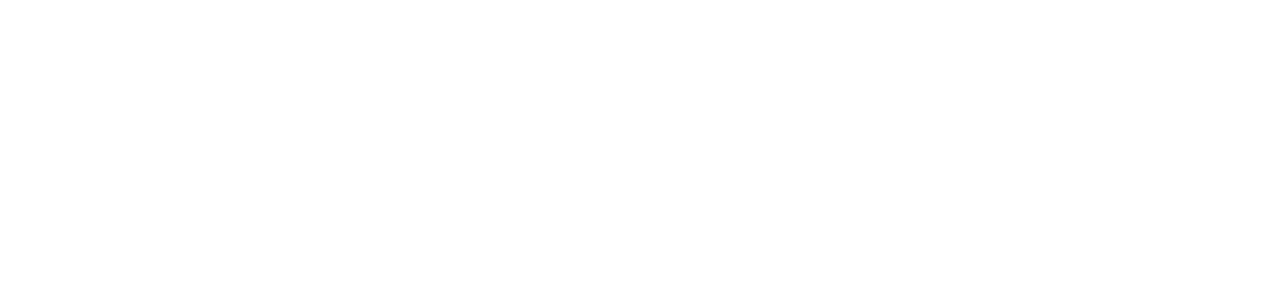
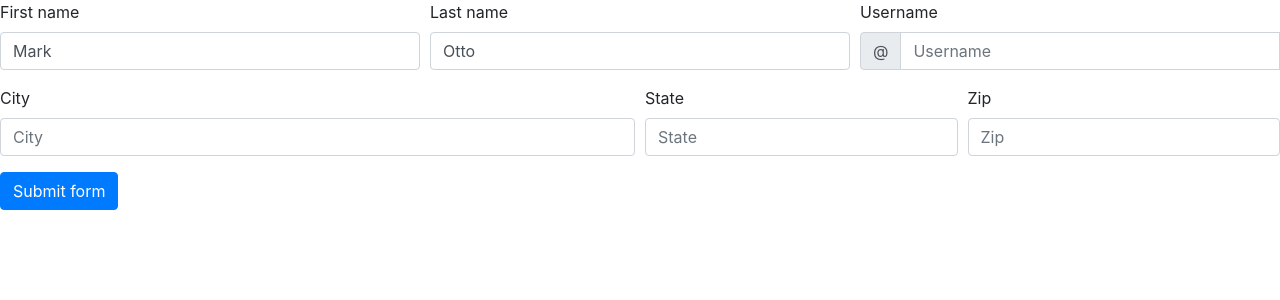
Before and after one commit to hewagekasunthilina/Fashion-Store-Shopping-Cart-System, a React (Create React App) app: page /AddStoreManager in a window 1280 px wide. Shown: the top 300 px of the page. Built offline with nearby package versions, Linux system fonts and the light colour scheme.

Commit message:
Add new form to register a store manager

```diff
--- /dev/null
+++ b/src/Components/Admin/AddStoreManager.jsx
@@ -0,0 +1,73 @@
+import React, {Component} from "react";
+
+class AddStoreManager extends Component{
+    render() {
+        return(
+            <div>
+                <form className="needs-validation" noValidate>
+                    <div className="form-row">
+                        <div className="col-md-4 mb-3">
+                            <label htmlFor="validationTooltip01">First name</label>
+                            <input type="text" className="form-control" id="validationTooltip01"
+                                   placeholder="First name" value="Mark" required/>
+                                <div className="valid-tooltip">
+                                    Looks good!
+                                </div>
+                        </div>
+                        <div className="col-md-4 mb-3">
+                            <label htmlFor="validationTooltip02">Last name</label>
+                            <input type="text" className="form-control" id="validationTooltip02" placeholder="Last name"
+                                   value="Otto" required/>
+                                <div className="valid-tooltip">
+                                    Looks good!
+                                </div>
+                        </div>
+                        <div className="col-md-4 mb-3">
+                            <label htmlFor="validationTooltipUsername">Username</label>
+                            <div className="input-group">
+                                <div className="input-group-prepend">
+                                    <span className="input-group-text" id="validationTooltipUsernamePrepend">@</span>
+                                </div>
+                                <input type="text" className="form-control" id="validationTooltipUsername"
+                                       placeholder="Username" aria-describedby="validationTooltipUsernamePrepend"
+                                       required/>
+                                    <div className="invalid-tooltip">
+                                        Please choose a unique and valid username.
+                                    </div>
+                            </div>
+                        </div>
+                    </div>
+                    <div className="form-row">
+                        <div className="col-md-6 mb-3">
+                            <label htmlFor="validationTooltip03">City</label>
+                            <input type="text" className="form-control" id="validationTooltip03" placeholder="City"
+                                   required/>
+                                <div className="invalid-tooltip">
+                                    Please provide a valid city.
+                                </div>
+                        </div>
+                        <div className="col-md-3 mb-3">
+                            <label htmlFor="validationTooltip04">State</label>
+                            <input type="text" className="form-control" id="validationTooltip04" placeholder="State"
+                                   required/>
+                                <div className="invalid-tooltip">
+                                    Please provide a valid state.
+                                </div>
+                        </div>
+                        <div className="col-md-3 mb-3">
+                            <label htmlFor="validationTooltip05">Zip</label>
+                            <input type="text" className="form-control" id="validationTooltip05" placeholder="Zip"
+                                   required/>
+                                <div className="invalid-tooltip">
+                                    Please provide a valid zip.
+                                </div>
+                        </div>
+                    </div>
+                    <button className="btn btn-primary" type="submit">Submit form</button>
+                </form>
+            </div>
+        )
+    }
+}
+
+export default AddStoreManager;
--- a/src/Components/Admin/Admin.jsx
+++ b/src/Components/Admin/Admin.jsx
@@ -57,7 +57,7 @@
                         <div className="card-header" style={{textAlign:'center'}}>New Store Manager</div>
                         <div className="card-body">
                             <h5 className="card-title" style={{textAlign:'center'}}>Add New Store Manager</h5>
-                            <a href="#" className="btn btn-success" style={{marginLeft:'3rem'}}>Go somewhere</a>
+                            <a href="/AddStoreManager" className="btn btn-success" style={{marginLeft:'3rem'}}>Go somewhere</a>
                         </div>
                     </div>
                 </div>
--- a/src/Routes.js
+++ b/src/Routes.js
@@ -6,6 +6,7 @@
 import Home from "./Components/Home/Home";
 import AddToCart from "./Components/User/AddToCart";
 import AddCategory from "./Components/Admin/AddCategory";
+import AddStoreManager from "./Components/Admin/AddStoreManager";
 
 class Routes extends Component{
     render() {
@@ -17,6 +18,7 @@
                 <Route path={"/AddToCart"} exact component={AddToCart}/>
                 <Route path={"/AddCategory"} exact component={AddCategory}/>
                 <Route path={"/BackAdmin"} exact component={Admin}/>
+                <Route path={"/AddStoreManager"} exact component={AddStoreManager}/>
             </Fragment>
         );
     }
```
